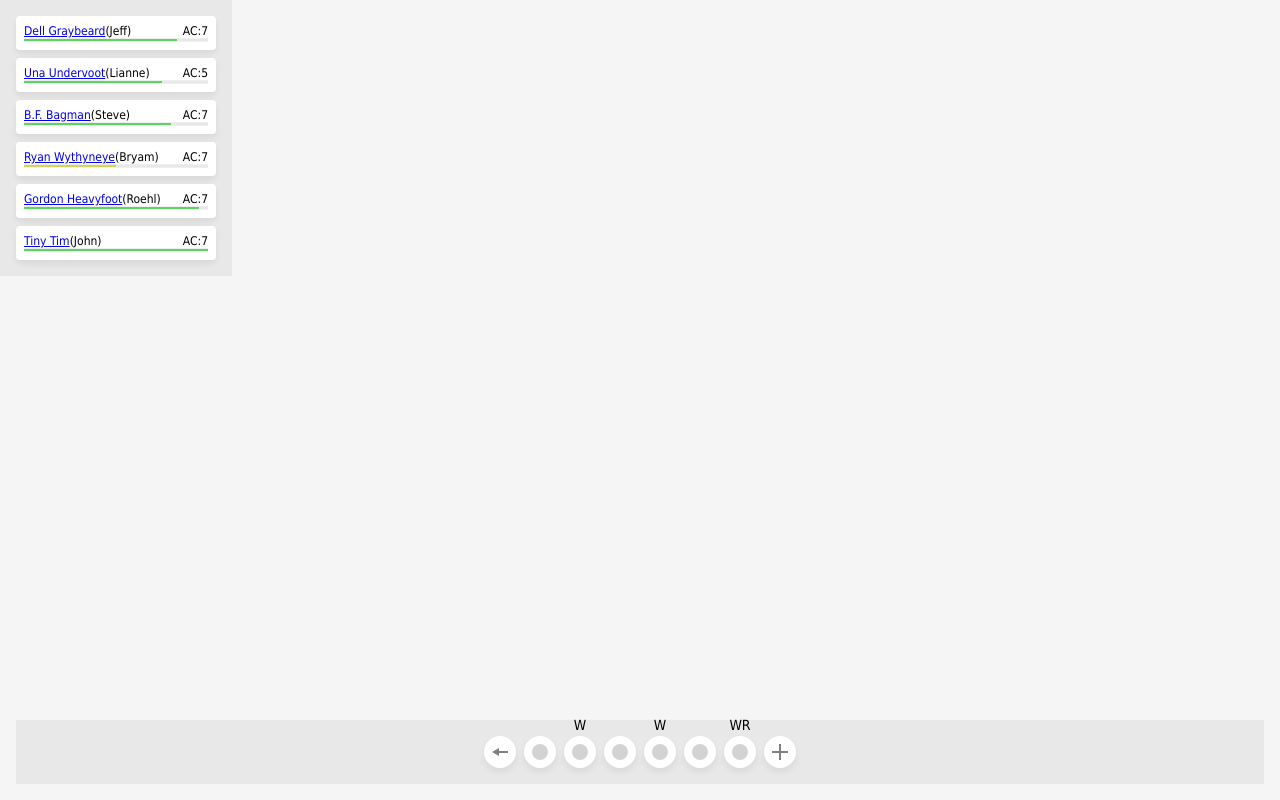
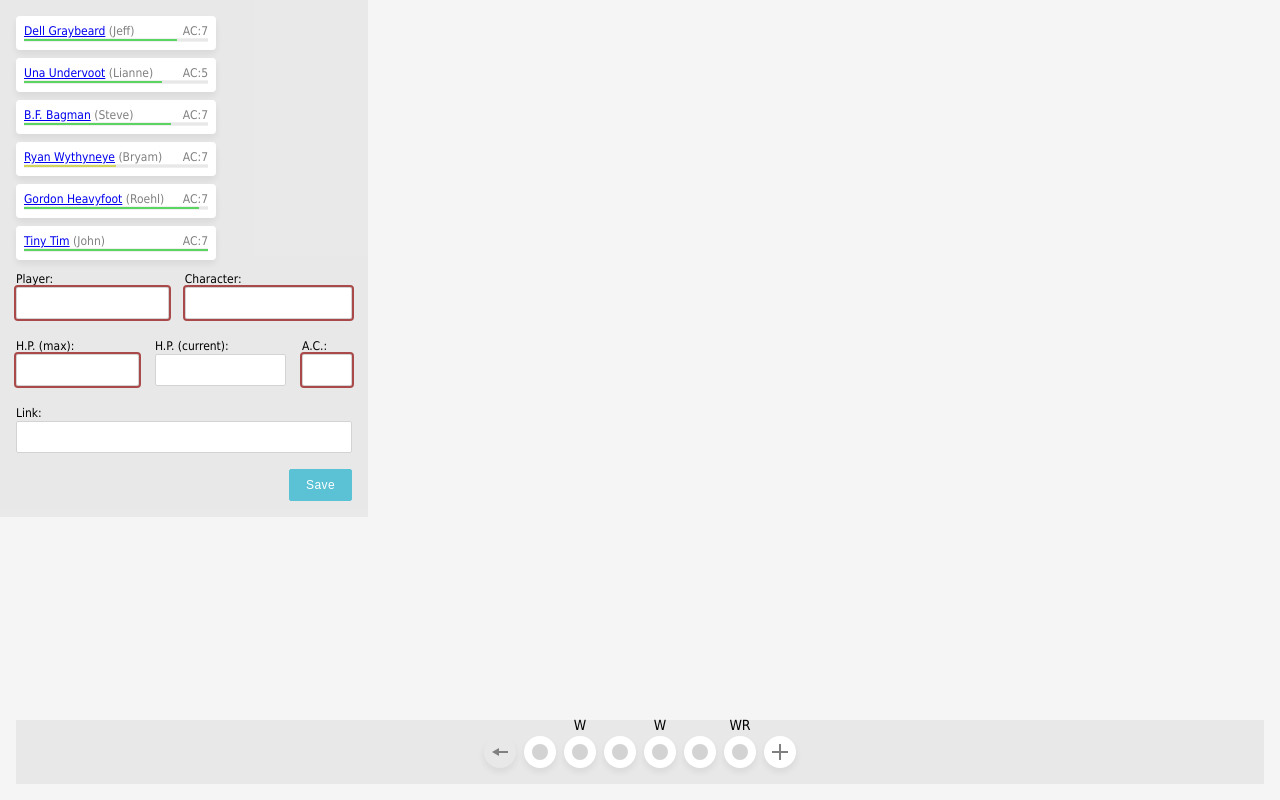
Before and after one commit to jkrayer/adventure-tools, a React (Vite) app: page / in a window 1280 px wide. Built offline with nearby package versions, Linux system fonts and the light colour scheme; what @project_goldenrod/shared would draw is missing.

Commit message:
Add character form

```diff
--- a/src/App.tsx
+++ b/src/App.tsx
@@ -2,12 +2,14 @@ import DungeonTimeTracker from "./components/DungeonTimeTracker/DungeonTimeTrack
 import ActionTray, { CharacterTray } from "./components/ActionTray";
 import Players from "./components/Characters/Players.tsx";
 import { CharactersProvider } from "./context/CharactersContext";
+import CharacterForm from "./components/Characters/CharacterForm.tsx";
 
 function App() {
   return (
     <CharactersProvider>
       <CharacterTray>
         <Players />
+        <CharacterForm />
       </CharacterTray>
       <ActionTray>
         <DungeonTimeTracker />
--- a/src/components/ActionTray.tsx
+++ b/src/components/ActionTray.tsx
@@ -1,4 +1,5 @@
 import type { PropsWithChildren } from "react";
+import Flex from "./Flex";
 
 /**
  * Tray is a component used to reserve some portion of the screen for a tool
@@ -14,5 +15,9 @@ export default function ActionTray({ children }: TrayProps) {
 }
 
 export function CharacterTray({ children }: TrayProps) {
-  return <div className="tray tray-characters">{children}</div>;
+  return (
+    <div className="tray tray-characters">
+      <Flex.Col>{children}</Flex.Col>
+    </div>
+  );
 }
--- /dev/null
+++ b/src/components/Characters/CharacterForm.tsx
@@ -0,0 +1,74 @@
+import Form from "../Form.tsx";
+import Input from "../Input.tsx";
+import Label from "../Label.tsx";
+import Flex from "../Flex.tsx";
+
+export default function CharacterForm() {
+  return (
+    <div style={{ maxWidth: "336px", margin: "0 auto" }}>
+      <Form>
+        <Flex.Col gap="medium">
+          <Flex gap="medium">
+            <div>
+              <Label htmlFor="player-name">Player:</Label>
+              <Input id="player-name" name="player-name" type="text" required />
+            </div>
+            <div>
+              <Label htmlFor="character-name">Character:</Label>
+              <Input
+                id="character-name"
+                name="character-name"
+                type="text"
+                required
+              />
+            </div>
+          </Flex>
+          <Flex gap="medium">
+            <div>
+              <Label htmlFor="character-hp-max">H.P. (max):</Label>
+              <Input
+                id="character-hp-max"
+                name="character-hp-max"
+                type="number"
+                min={0}
+                step={1}
+                required
+              />
+            </div>
+            <div>
+              <Label htmlFor="character-hp-current">H.P. (current):</Label>
+              <Input
+                id="character-hp-current"
+                name="character-hp-current"
+                type="number"
+                min={0}
+                step={1}
+              />
+            </div>
+            <div>
+              <Label htmlFor="character-ac">A.C.:</Label>
+              <Input
+                id="character-ac"
+                name="character-ac"
+                type="number"
+                max={10}
+                min={-10}
+                step={1}
+                required
+              />
+            </div>
+          </Flex>
+          <div>
+            <Label htmlFor="player-link">Link:</Label>
+            <Input id="player-link" name="player-link" type="url" />
+          </div>
+          <Flex gap="medium" justifyContent="flex-end">
+            <button className="btn btn-primary" type="submit">
+              Save
+            </button>
+          </Flex>
+        </Flex.Col>
+      </Form>
+    </div>
+  );
+}
--- a/src/components/Characters/PlayerCard.tsx
+++ b/src/components/Characters/PlayerCard.tsx
@@ -28,7 +28,7 @@ export default function PlayerCard({
             <a href={link} target="_bank">
               {character}
             </a>
-            <Card.Sub>({player})</Card.Sub>
+            &nbsp;<Card.Sub>({player})</Card.Sub>
           </div>
           <Card.Sub>AC:{ac}</Card.Sub>
         </Flex>
--- a/src/components/Flex.tsx
+++ b/src/components/Flex.tsx
@@ -6,8 +6,11 @@
 
 import type { ReactNode } from "react";
 
+type Gap = "small" | "medium";
+
 type FlexProps = {
   children: ReactNode;
+  gap?: Gap;
   justifyContent?:
     | "flex-start"
     | "center"
@@ -17,19 +20,31 @@ type FlexProps = {
 };
 
 type FlexComponent = ((props: FlexProps) => ReactNode) & {
-  Col: (props: { children: ReactNode }) => ReactNode;
+  Col: (props: { children: ReactNode; gap?: Gap }) => ReactNode;
 };
 
-const Flex = (({ children, justifyContent = "flex-start" }: FlexProps) => {
+const Flex = (({
+  children,
+  gap = "small",
+  justifyContent = "flex-start",
+}: FlexProps) => {
+  const cls = gap === "medium" ? "flex-row gap-medium" : "flex-row";
   return (
-    <div className="flex" style={{ justifyContent }}>
+    <div className={cls} style={{ justifyContent }}>
       {children}
     </div>
   );
 }) as FlexComponent;
 
-Flex.Col = function FlexCol({ children }: { children: ReactNode }) {
-  return <div className="flex col">{children}</div>;
+Flex.Col = function FlexCol({
+  children,
+  gap = "small",
+}: {
+  children: ReactNode;
+  gap?: Gap;
+}) {
+  const cls = gap === "medium" ? "flex-col gap-medium" : "flex-col";
+  return <div className={cls}>{children}</div>;
 };
 
 export default Flex;
--- /dev/null
+++ b/src/components/Form.tsx
@@ -0,0 +1,12 @@
+import type { FormHTMLAttributes, SubmitEventHandler } from "react";
+
+type FormProps = FormHTMLAttributes<HTMLFormElement>;
+
+export default function Form({ onSubmit, ...props }: FormProps) {
+  const handleSubmit: SubmitEventHandler<HTMLFormElement> = (e) => {
+    e.preventDefault();
+    onSubmit?.(e);
+  };
+
+  return <form {...props} onSubmit={handleSubmit} />;
+}
--- /dev/null
+++ b/src/components/Input.tsx
@@ -0,0 +1,11 @@
+import type { InputHTMLAttributes } from "react";
+
+type InputProps = InputHTMLAttributes<HTMLInputElement>;
+
+function Input({ className, ...props }: InputProps) {
+  return (
+    <input {...props} className={className ? `input ${className}` : "input"} />
+  );
+}
+
+export default Input;
--- /dev/null
+++ b/src/components/Label.tsx
@@ -0,0 +1,11 @@
+import type { LabelHTMLAttributes } from "react";
+
+type LabelProps = LabelHTMLAttributes<HTMLLabelElement>;
+
+function Label({ className, ...props }: LabelProps) {
+  return (
+    <label {...props} className={className ? `label ${className}` : "label"} />
+  );
+}
+
+export default Label;
--- a/src/index.css
+++ b/src/index.css
@@ -1,3 +1,19 @@
+/*
+  Table of Contents
+  1. CSS Variables (:root)
+  2. Global Resets (*, body)
+  3. Buttons (.btn, .btn-circle, .btn-plus-icon)
+  4. Turn Circle (.turn-circle*)
+  5. Card (.card, .card-meter*)
+  6. Flex Layout (.flex*)
+  7. Popover (.popover*)
+  8. Menu (.menu*)
+  9. Action Trays (.tray*)
+  10. Form Controls (.input, .label)
+  11. Legacy Commented Styles (archived block)
+*/
+
+/* 1. CSS Variables (:root) */
 :root {
   /* Colors */
   --white: #ffffff;
@@ -20,7 +36,7 @@
   --warnLight: #cbcc92;
   /* typography */
   --family: "Jost", Tahoma, Geneva, Verdana, sans-serif;
-  --weight: 300;
+  --weight: 400;
   /* Size */
   --size-micro: 0.125rem;
   --size-smaller: 0.25rem;
@@ -32,6 +48,7 @@
   --overShadow: 0 4px 8px 0 rgba(0, 0, 0, 0.16);
 }
 
+/* 2. Global Resets (*, body) */
 * {
   box-sizing: border-box;
 }
@@ -48,7 +65,7 @@ body {
   text-rendering: optimizeLegibility;
 }
 
-/* button */
+/* 3. Buttons  */
 .btn {
   display: inline-flex;
   align-items: center;
@@ -56,6 +73,39 @@ body {
   padding: 0;
   border: none;
   appearance: none;
+  cursor: pointer;
+
+  &:disabled {
+    color: var(--gray50);
+    background-color: var(--gray02);
+    cursor: not-allowed;
+  }
+}
+
+.btn-primary {
+  padding: var(--size-small) var(--size-medium);
+  border: 1px solid var(--info);
+  border-radius: var(--size-micro);
+  background: var(--info);
+  font-size: 0.75rem;
+  letter-spacing: 0.4px;
+  color: var(--white);
+  text-align: center;
+
+  &:focus,
+  &:hover {
+    background-color: var(--infoDark);
+    border-color: var(--infoDark);
+  }
+
+  &:disabled {
+    border-color: var(--gray04);
+  }
+
+  &:focus {
+    outline: none;
+    box-shadow: none;
+  }
 }
 
 .btn-circle {
@@ -64,7 +114,6 @@ body {
   border-radius: 50%;
   background: var(--white);
   box-shadow: var(--baseShadow);
-  cursor: pointer;
   transition: background-color 0.2s ease-out;
 
   &:hover {
@@ -139,10 +188,9 @@ body {
 
   .card-header {
     font-size: 0.75rem;
-    font-weight: 400;
 
     .card-sub {
-      font-weight: var(--weight);
+      color: var(--gray50);
     }
   }
 }
@@ -168,15 +216,22 @@ body {
   }
 }
 
-.flex {
+/* 6. Flex Layout */
+.flex-row,
+.flex-col {
   display: flex;
-
-  &.col {
-    flex-direction: column;
-    gap: var(--size-small);
-  }
+  gap: var(--size-small);
 }
 
+.flex-col {
+  flex-direction: column;
+}
+
+.gap-medium {
+  gap: var(--size-medium);
+}
+
+/* 7. Popover */
 .popover {
   position: relative;
   overflow: visible;
@@ -367,21 +422,55 @@ body {
   transform: translate3d(0, 0, 0) scale(1);
 }
 
+/* 9. Action Trays */
 .tray {
   position: fixed;
-  display: flex;
-  gap: var(--size-small);
   padding: var(--size-medium);
   background-color: rgba(0, 0, 0, 0.05);
 }
 
 .tray-actions {
-  justify-content: center;
   inset: auto var(--size-medium) var(--size-medium);
 }
 
 .tray-characters {
   flex-direction: column;
+}
+
+/* 10. Form Controls  */
+.input {
+  width: 100%;
+  height: 32px;
+  padding: var(--size-small);
+  border: 1px solid #d3d3d3;
+  border-radius: 2px;
+  font-family: Jost-Regular;
+  font-size: 0.75rem;
+  color: #000000;
+  background: #ffffff;
+
+  &:disabled {
+    border-color: var(--gray04);
+    color: var(--gray50);
+    background-color: var(--gray02);
+  }
+
+  &:focus {
+    outline: 2px solid var(--infoDark);
+    box-shadow: none;
+  }
+
+  &:invalid {
+    outline: 2px solid var(--errorDark);
+    color: var(--errorDark);
+  }
+}
+
+.label {
+  font-size: 0.75rem;
+  line-height: 1;
+  color: #000000;
+  margin-bottom: var(--size-micro);
 }
 
 /* :root {
```
